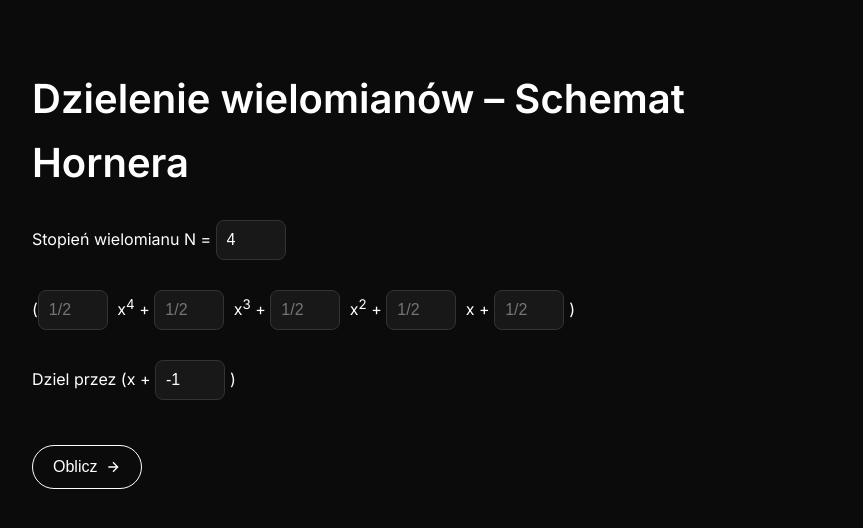
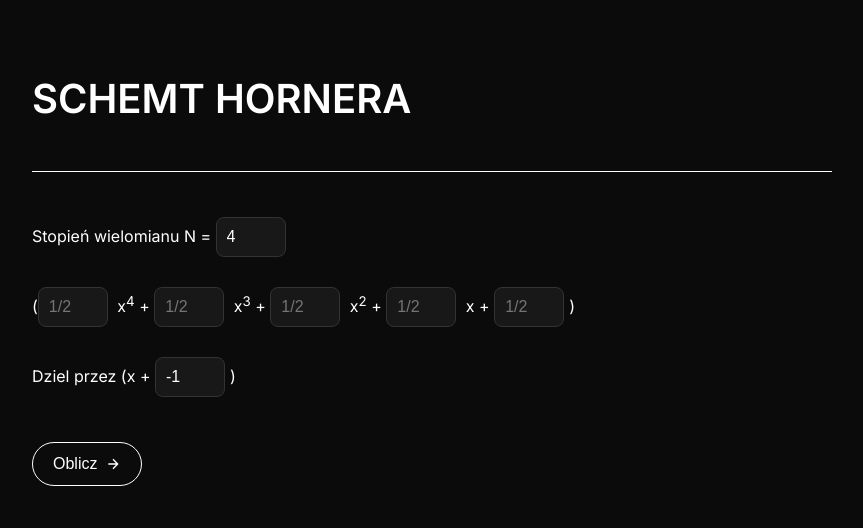
Before and after one commit to Wojreq/horner-front, a plain HTML site: page index.html in a window 1280 px wide. Shown: the whole page, without its empty margins (208-1071 px from the left). Drawn offline with Linux system fonts and the light colour scheme.

Commit message:
Update index.html

```diff
--- a/index.html
+++ b/index.html
@@ -104,8 +104,8 @@ td {
 <body>
 
   <div class="section">
-    <h1>Dzielenie wielomianów – Schemat Hornera</h1>
-
+    <h1>SCHEMT HORNERA</h1>
+    <hr style="border: none; height: 1px; background-color: #fff; margin: 40px 0;" />
     <div class="input-group">
       <label>Stopień wielomianu N =
         <input type="number" id="degN" value="4" min="1" onchange="generujPola()">
```
